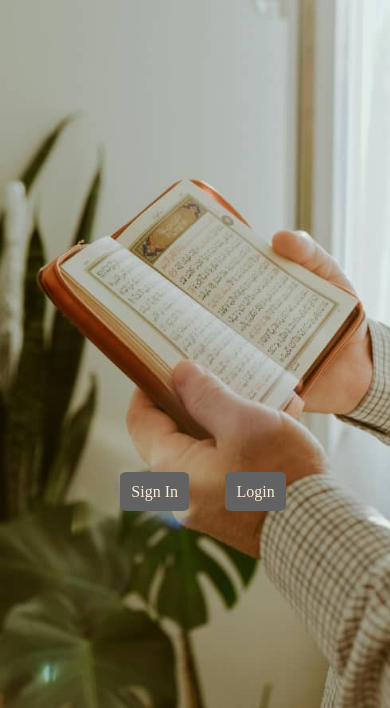
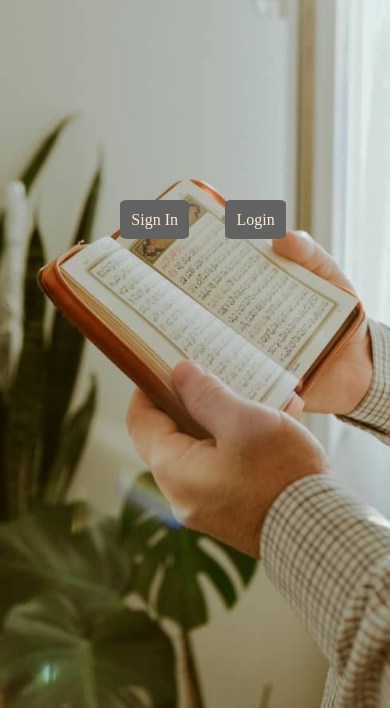
Before and after one commit to Femilove/website, a Django app: page / in a window 390 px wide. Shown: the part 152-860 px from the top of the page. Run offline with Django 4.2, Linux system fonts and the light colour scheme.

Commit message:
indexx.css

```diff
--- a/static/files/indexx.css
+++ b/static/files/indexx.css
@@ -54,6 +54,12 @@
 
           font-size: small;
         }
+        .footer-buttons {
+          padding: 2rem;
+          text-align: center;
+          position: relative;
+          top: 10rem;
+            }
 
 
 
```
